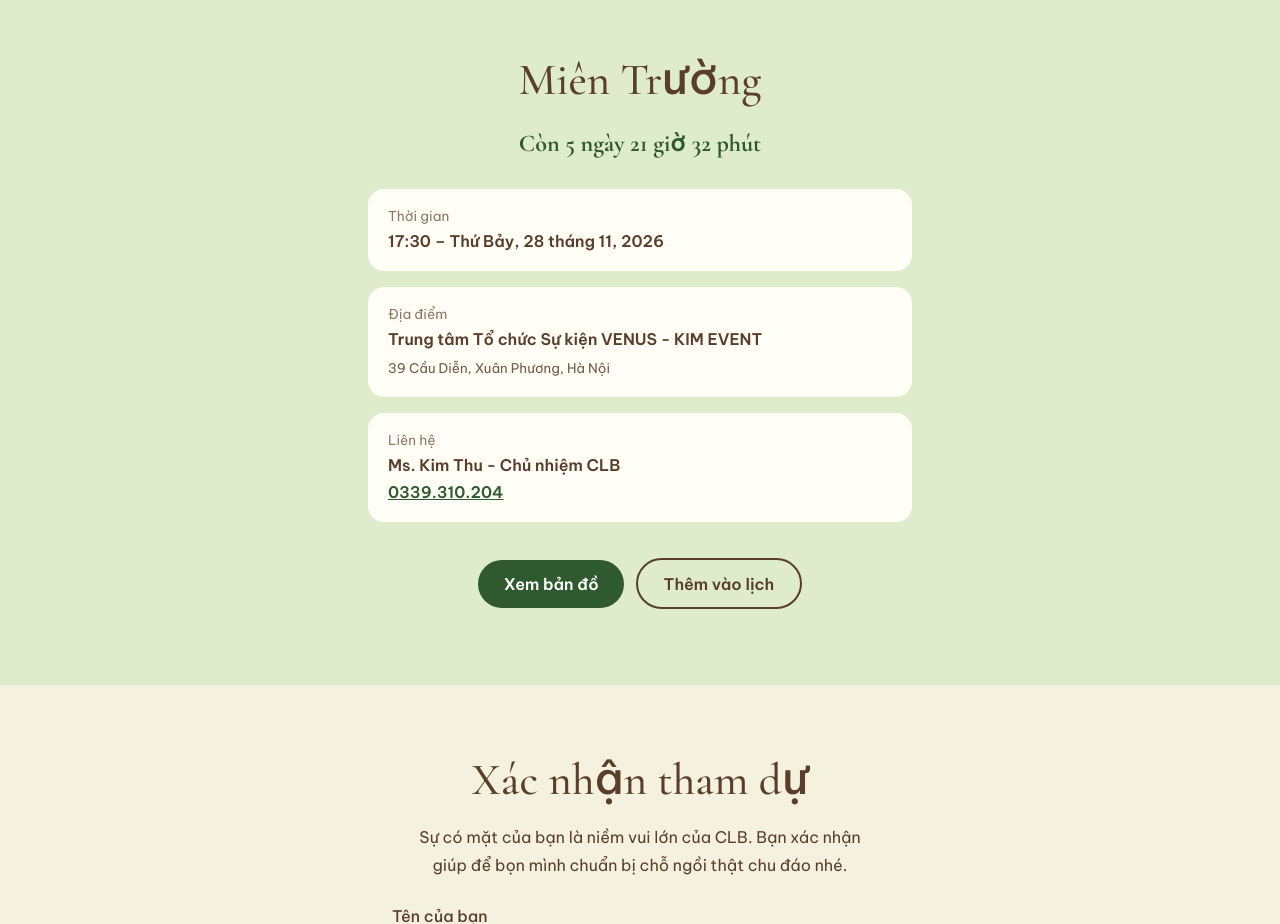
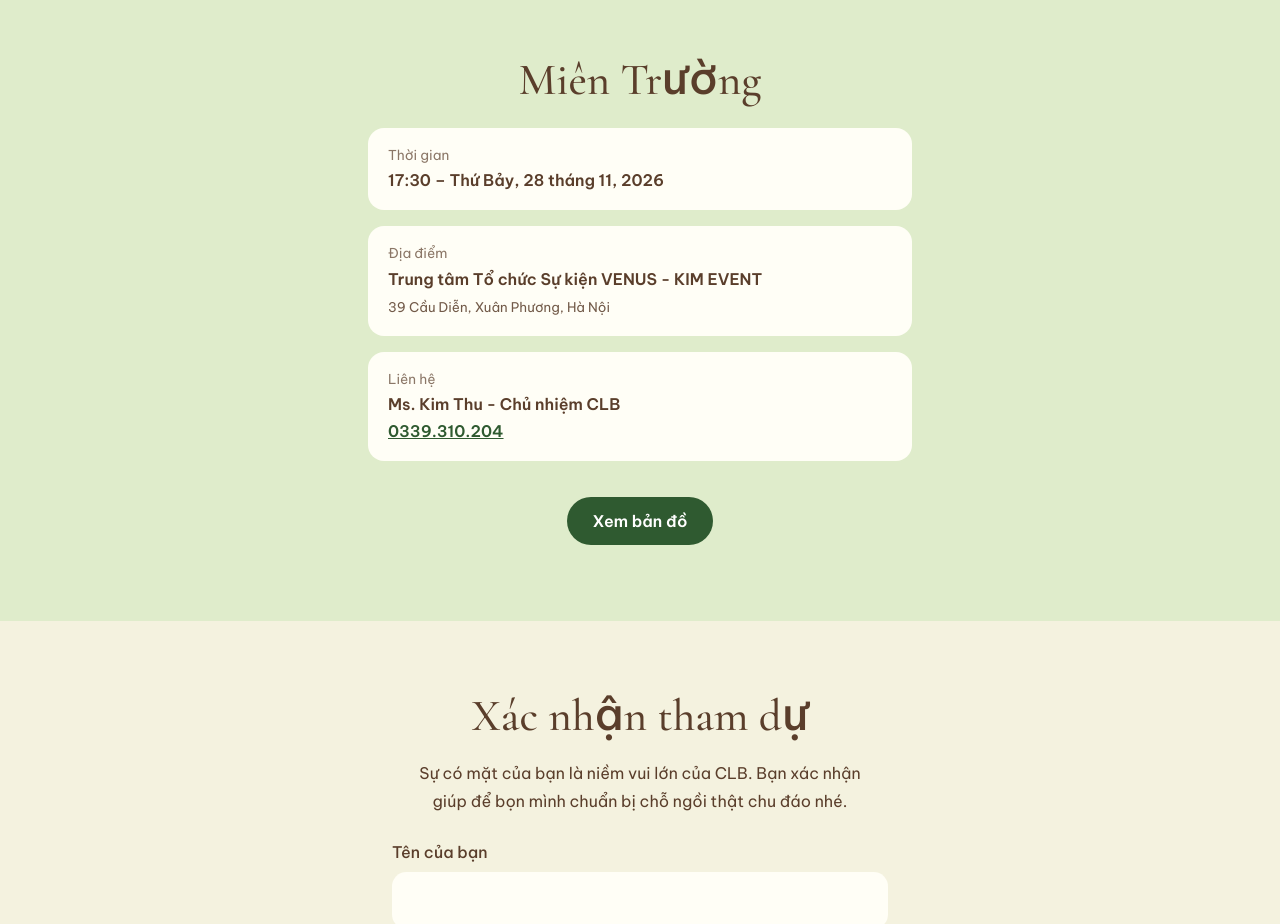
Before and after one commit to Thiepmoisinhnhat12tuoiTCT/SINHNHATTCT12TUOI, a plain HTML site: page index.html in a window 1280 px wide. Shown: the part 1180-2104 px from the top of the page. Drawn offline with nearby package versions, Linux system fonts and the light colour scheme.

Commit message:
Xoá thêm vô lịch

```diff
--- a/index.html
+++ b/index.html
@@ -146,7 +146,6 @@ legend{font-weight:500;margin-bottom:.4rem}
       <div><dt>Liên hệ</dt><dd><span data-bind="contactName"></span><br><a id="phoneLink"></a></dd></div>
     </dl>
     <a class="btn" id="mapBtn" target="_blank" rel="noopener">Xem bản đồ</a>
-    <a class="btn ghost" id="calBtn">Thêm vào lịch</a>
   </section>
 
   <section class="program" id="programSection" hidden>
@@ -223,7 +222,7 @@ const CONFIG = {
   album: [],    // tuỳ chọn, ví dụ: ["1.jpg", "2.jpg"]
   thanks: "CLB chân thành cảm ơn bạn đã dành thời gian đến chung vui. Sự hiện diện của bạn là món quà ý nghĩa nhất trong hành trình 12 năm của chúng mình.",
 qrImage: "qr code.jpeg",
-qrInfo: "NGUYEN PHUONG GIANG – TCHC - TECHCOMBANK – 8926 2766 88",
+qrInfo: "NGUYEN PHUONG GIANG – Trưởng ban TCHC - TECHCOMBANK – 8926 2766 88",
   rsvpEndpoint: "",    // link Formspree / Google Apps Script; để trống sẽ mở email bên dưới
   rsvpEmail: "clb@example.com"
 };
```
